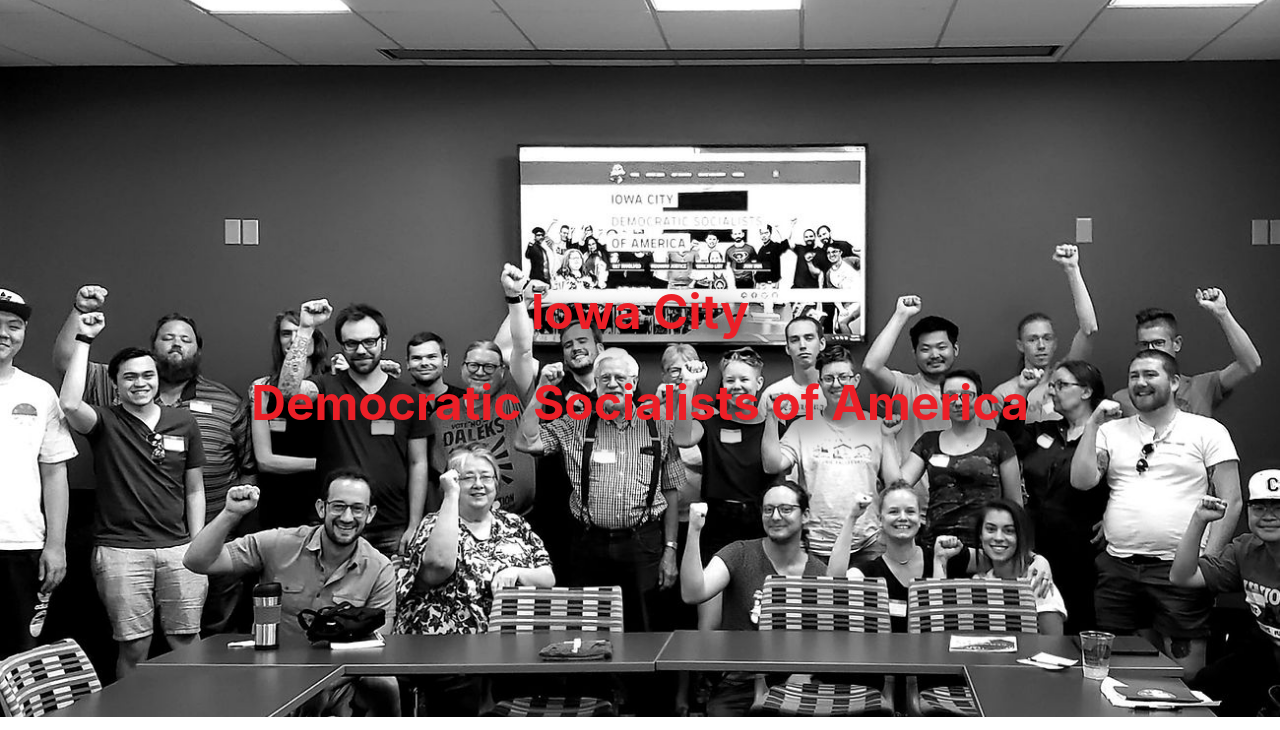
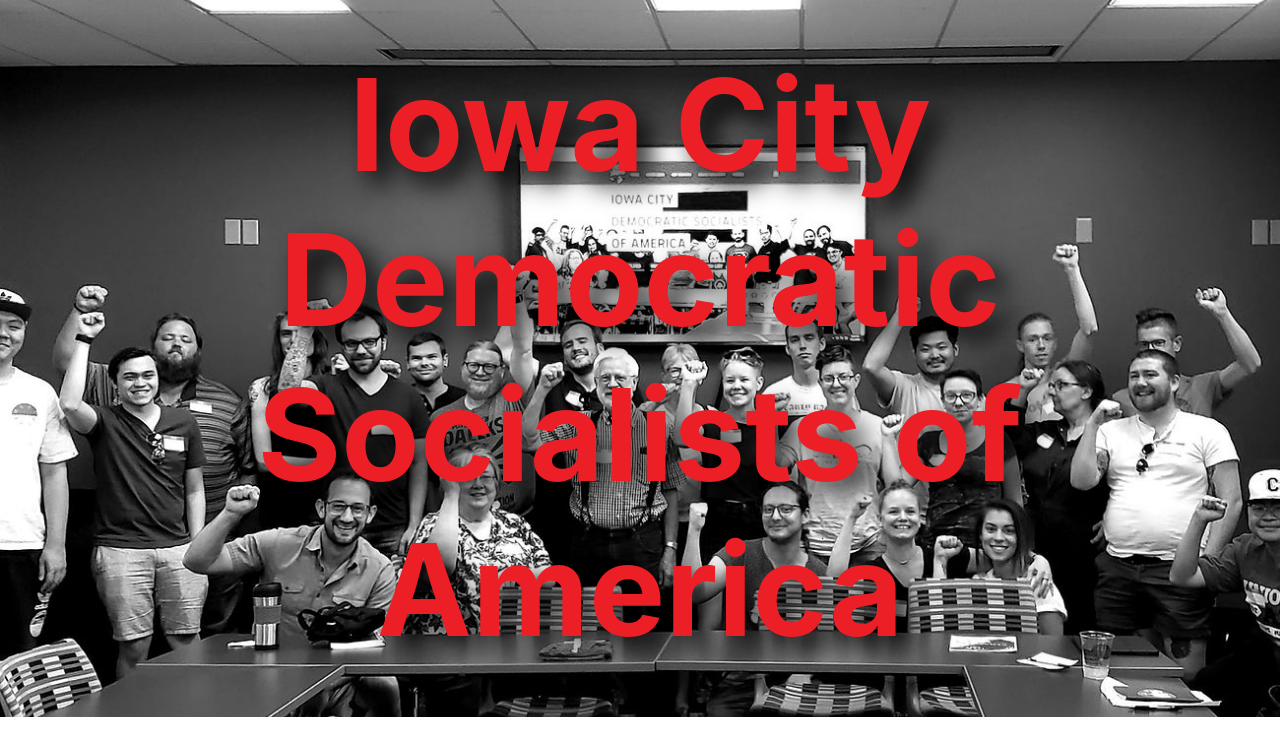
Before and after one commit to wjdenny/icdsa, an Eleventy site: page src/index.md in a window 1280 px wide. Shown: the part 58-788 px from the top of the page. Built offline with nearby package versions, Linux system fonts and the light colour scheme; Eleventy itself is replaced by a stand-in of ours; files that its build step writes are made by us from their sources.

Commit message:
style: simplify #hero title

```diff
--- a/src/_includes/index.njk
+++ b/src/_includes/index.njk
@@ -8,8 +8,7 @@
 {% block main %}
 <main>
     <div id="hero">
-        <span>Iowa City</span>
-        <span>Democratic Socialists of America</span>
+        <span>Iowa City Democratic Socialists of America</span>
     </div>
     <section>
         {{ content | safe }}
--- a/src/assets/css/main.css
+++ b/src/assets/css/main.css
@@ -2,6 +2,10 @@
 @import url("./theme.css");
 @import url("./dsa.css");
 @import url("./footer.css");
+
+:root {
+    font-size: 16px
+}
 
 body {
     /* Remove default margins to give us full coverage of the screen. */
@@ -69,7 +73,7 @@
 }
 
 #hero span {
-    font-size: 6vh;
+    font-size: 15vw;
     text-align: center;
     color: var(--color-main-highlight);
     text-shadow: black 1vw 1vw 2vw;
@@ -79,6 +83,9 @@
     main section {
         margin: 0 8rem;
     }
+    #hero span {
+        font-size: 10vw;
+    }
 }
 
 @media screen and (min-width: 1200px) {
```
